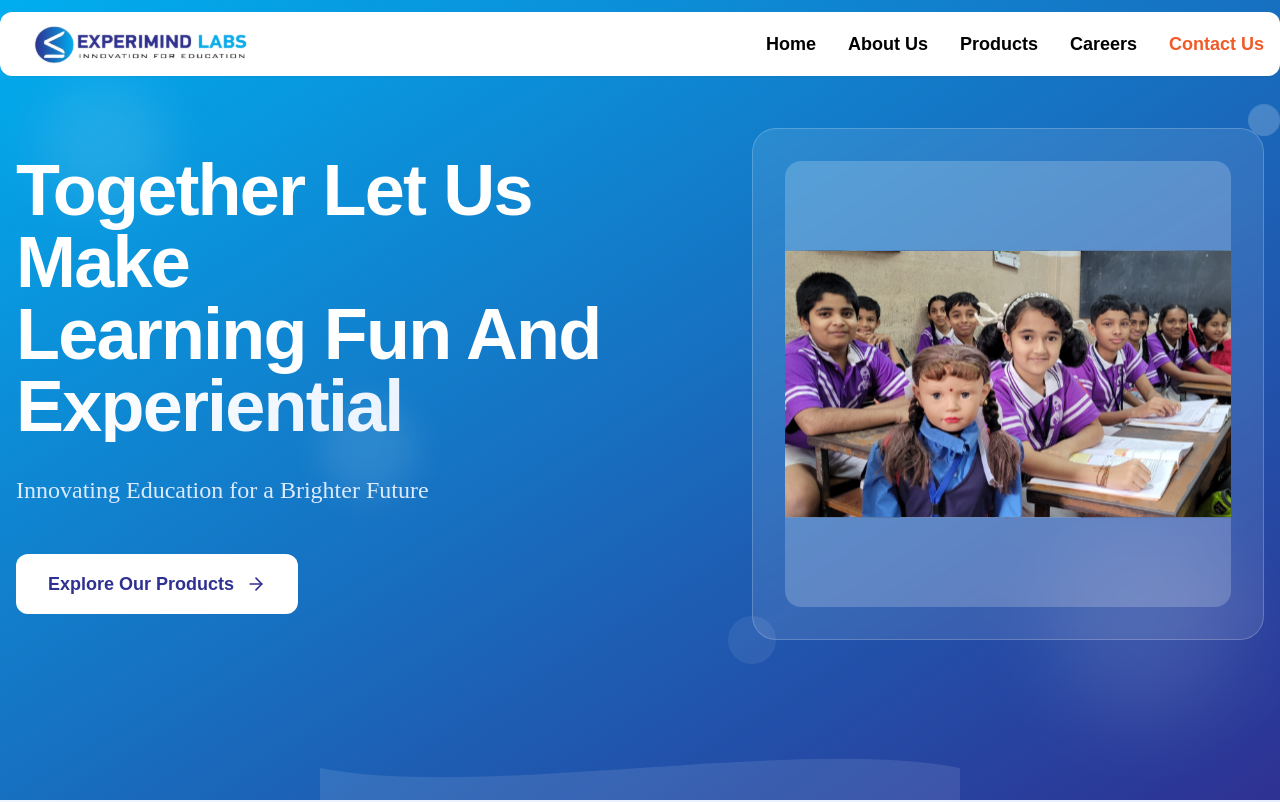
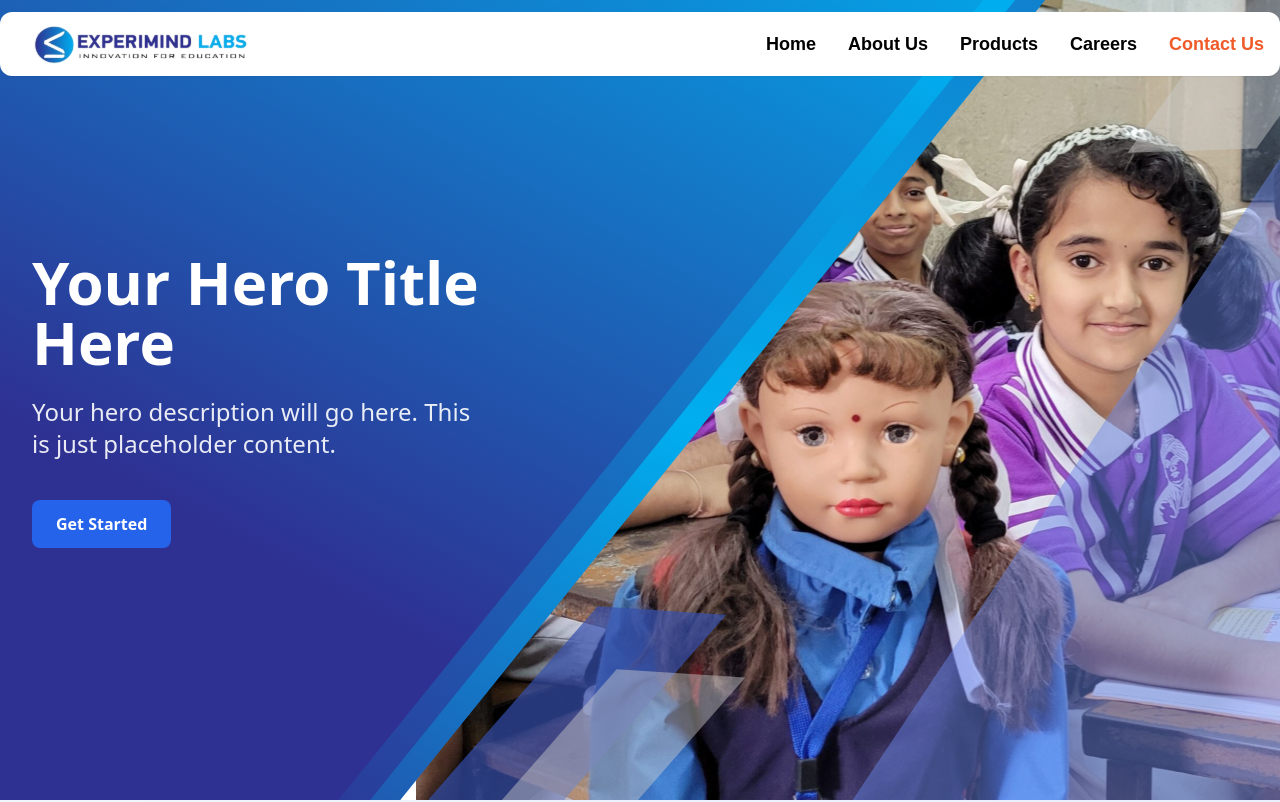
Before and after one commit to Sap3X/Experimind-Website, a React (Create React App) app in the folder frontend/: page / in a window 1280 px wide. Shown: the top 802 px of the page. Built offline with nearby package versions, Linux system fonts and the light colour scheme.

Commit message:
Refactor HeroSec and Careers components: Update layout, enhance accessibility, and improve styling. Add social media icons in Contact page.

```diff
--- a/frontend/src/components/HeroSec.jsx
+++ b/frontend/src/components/HeroSec.jsx
@@ -1,80 +1,52 @@
 import React from "react";
-import { ArrowRight } from "lucide-react";
-import img from "../assets/Experimind-Labs-Hero-Img.svg";
+import bg_hero from "../assets/Bg-of-Hero-img.svg";
+import heroimg from "../assets/Experimind-Labs-Hero-Img.svg"
 
-export default function HeroSection() {
+export default function HeroSec() {
   return (
-    <section className="min-h-screen bg-gradient-to-br from-[#00AEEF] to-[#2E3192] relative overflow-hidden">
-      {/* Background decorative elements */}
-      <div className="absolute inset-0 opacity-10">
-        <div className="absolute top-20 left-10 w-32 h-32 bg-white rounded-full blur-xl"></div>
-        <div className="absolute bottom-20 right-10 w-48 h-48 bg-white rounded-full blur-2xl"></div>
-        <div className="absolute top-1/2 left-1/4 w-24 h-24 bg-white rounded-full blur-lg"></div>
-      </div>
+    <>
+      <div className="w-full h-screen min-h-[500px] max-h-[1024px] relative overflow-hidden">
+        {/* Background Hero Image */}
+        <img
+          className=" absolute -left-20 -top-80  sm:inset-0 z-10 w-full h-full object-cover"
+            src={bg_hero}
+            alt=""
+            loading="lazy"
+          />
 
-      <div className="container mx-auto px-4 py-8 lg:py-16 relative z-10">
-        <div className="flex flex-col lg:flex-row items-center justify-between min-h-[80vh] gap-8 lg:gap-12">
-          {/* Left Content Section */}
-          <div className="flex-1 text-white space-y-6 lg:space-y-8 text-center lg:text-left order-2 lg:order-1">
-            {/* Main Heading */}
-            <h1 className="Utility-font-Montserrat text-4xl sm:text-5xl lg:text-6xl xl:text-7xl font-bold leading-tight tracking-tight">
-              <span className="block">Together Let Us Make</span>
-              <span className="block "> Learning Fun And</span>
-              <span className="block bg-gradient-to-r from-white to-blue-100 bg-clip-text text-transparent">
-                Experiential
-              </span>
-            </h1>
+        {/* Main Hero Image - Positioned */}
+        <img
+          className="absolute inset-0 w-full h-full sm:object-cover object-left
+                  sm:object-bottom
+                  md:object-right
+                  xl:translate-x-24 xl:top-0 xl:left-80
+                  2xl:translate-x-32 2xl:top-0 2xl:left-48 2xl:object-contain"
+          src={heroimg}
+          alt="Experimind Labs Hero"
+        />
 
-            {/* Subheading */}
-            <h3 className="Utility-font-Buenard text-lg sm:text-xl lg:text-2xl font-medium text-blue-100 leading-relaxed max-w-2xl mx-auto lg:mx-0">
-              Innovating Education for a Brighter Future
-            </h3>
-
-            {/* CTA Button */}
-            <div className="pt-4">
-              <button
-                className="group relative Utility-font-NunitoSans inline-flex items-center gap-3 bg-white text-[#2E3192] px-8 py-4 rounded-xl font-semibold text-lg transition-all duration-300 hover:bg-blue-50 hover:shadow-2xl hover:scale-105 active:scale-95 transform"
-              >
-                <span>Explore Our Products</span>
-                <ArrowRight
-                  size={20}
-                  className="transition-transform duration-300 group-hover:translate-x-1"
-                />
-
-                {/* Button glow effect */}
-                <div className="absolute inset-0 rounded-full bg-white opacity-0 group-hover:opacity-20 transition-opacity duration-300 blur-xl"></div>
-              </button>
-            </div>
-          </div>
-
-          {/* Right Image Placeholder Section */}
-          <div className="flex-1 max-w-lg w-full order-1 lg:order-2">
-            <div className="relative group">
-              {/* Main image placeholder */}
-              <div className="bg-white/10 backdrop-blur-sm rounded-3xl p-8 border border-white/20 transition-all duration-300 group-hover:bg-white/15 group-hover:border-white/30 group-hover:scale-105 group-hover:shadow-2xl">
-                <div className="aspect-square bg-white/20 rounded-2xl flex flex-col items-center justify-center hover:text-white transition-colors duration-300">
-                  <img className="object-fill h-full" src={img} alt="" />
+        {/* Content Area - Left positioned */}
+        <div className="absolute inset-0 flex items-center z-10">
+          <div className="w-full max-w-7xl mx-auto px-4 sm:px-6 lg:px-8">
+            <div className="w-full lg:w-1/2 xl:w-2/5">
+              <div className="text-white space-y-6">
+                {/* Placeholder content - Replace with your actual content */}
+                <h1 className="text-3xl sm:text-4xl md:text-5xl lg:text-6xl font-bold leading-tight">
+                  Your Hero Title Here
+                </h1>
+                <p className="text-lg sm:text-xl md:text-2xl opacity-90 max-w-md">
+                  Your hero description will go here. This is just placeholder content.
+                </p>
+                <div className="pt-4">
+                  <button className="bg-blue-600 hover:bg-blue-700 px-6 py-3 rounded-lg text-white font-semibold transition-colors">
+                    Get Started
+                  </button>
                 </div>
               </div>
-
-              {/* Floating elements around image */}
-              <div className="absolute -top-4 -right-4 w-8 h-8 bg-white/20 rounded-full animate-bounce"></div>
-              <div className="absolute -bottom-6 -left-6 w-12 h-12 bg-white/15 rounded-full animate-pulse"></div>
-              <div className="absolute top-1/2 -right-8 w-6 h-6 bg-white/25 rounded-full animate-ping"></div>
             </div>
           </div>
         </div>
       </div>
-
-      {/* Bottom wave decoration */}
-      <div className="absolute bottom-0 left-0 right-0">
-        <svg viewBox="0 0 1200 120" className="w-full h-16 text-white/10">
-          <path
-            d="M0,60 C300,120 900,0 1200,60 L1200,120 L0,120 Z"
-            fill="currentColor"
-          ></path>
-        </svg>
-      </div>
-    </section>
+    </>
   );
 }
--- a/frontend/src/pages/Careers.jsx
+++ b/frontend/src/pages/Careers.jsx
@@ -215,11 +215,11 @@ const Careers = () => {
           alt="Careers Background"
           className="w-full h-[900px] object-cover object-center"
         />
-        <div className="absolute inset-0 flex flex-col items-center justify-center text-center z-10 px-4 max-w-4xl mx-auto">
-          <h1 className="text-white text-4xl md:text-6xl font-bold mb-6">
+        <div className="absolute inset-0 flex flex-col items-center justify-center text-center z-10 max-w-4xl mx-auto">
+          <h1 className="Utility-font-Montserrat text-white text-3xl sm:text-4xl lg:text-6xl font-bold text-center mb-12 lg:mb-16">
             Why you should Choose Us?
           </h1>
-          <p className="text-white text-lg md:text-2xl max-w-2xl mx-auto">
+          <p className="Utility-font-Buenard text-white text-lg md:text-2xl max-w-2xl mx-auto">
             At Experimind Labs, we foster a culture of innovation, continuous learning,
             and meaningful impact through cutting-edge technology.
             Join us to work with brilliant minds on transformative projects that shape the future.
@@ -232,7 +232,7 @@ const Careers = () => {
 
       {/* URGENT HIRING Section */}
       <div className="py-16 md:py-24 bg-white relative">
-        <h3 className="text-center text-[#2F327D] text-5xl lg:text-6xl font-bold">
+        <h3 className="Utility-font-Montserrat Utility-color-Blue text-3xl sm:text-4xl lg:text-6xl font-bold text-center mb-12 lg:mb-16">
           URGENT HIRING
         </h3>
 
@@ -269,19 +269,19 @@ const Careers = () => {
 
       {/* Job Listings */}
       <div className="px-6 lg:px-40 mb-20">
-        <h2 className="text-[#2F327D] text-3xl md:text-4xl lg:text-5xl font-bold text-center mb-20">
+        <h2 className="Utility-font-Montserrat Utility-color-Blue text-3xl sm:text-4xl lg:text-6xl font-bold text-center mb-12 lg:mb-16">
           Join Our Growing Team
         </h2>
 
-        <div className="space-y-16">
+        <div className=" space-y-16">
           {jobs.length > 0 ? (
             jobs.map((job, idx) => (
               <div key={idx} className="bg-[#f5f5f5] rounded-2xl p-6 md:p-10 shadow-md">
                 <div className="flex flex-col md:flex-row justify-between items-center">
                   <div className="flex-1 space-y-4">
-                    <h3 className="text-black text-2xl md:text-3xl font-bold">{job.title}</h3>
-                    <p className="text-black text-lg md:text-xl">{job.description}</p>
-                    <pre className="text-black whitespace-pre-wrap text-sm md:text-base">
+                    <h3 className="Utility-font-Montserrat text-black text-2xl md:text-3xl font-bold">{job.title}</h3>
+                    <p className="Utility-font-NunitoSans text-black text-lg md:text-xl">{job.description}</p>
+                    <pre className="Utility-font-NunitoSans text-black whitespace-pre-wrap text-sm md:text-base">
                       Key Requirements:
                       {job.requirements
                         ?.split(/,\s*|\.\s*/)
@@ -292,7 +292,7 @@ const Careers = () => {
                   </div>
                   <div className="mt-6 md:mt-0 md:ml-10">
                     <button
-                      className="bg-[#FFDD15] text-black text-lg lg:text-xl py-3 px-6 rounded-lg"
+                      className="Utility-font-NunitoSans bg-[#FFDD15] text-black text-lg lg:text-xl py-3 px-6 rounded-lg"
                       onClick={() => handleApplyClick(job)}
                     >
                       Apply Now →
@@ -333,14 +333,14 @@ const Careers = () => {
                 </svg>
               </button>
 
-              <div className="mb-6">
+              <div className="Utility-font-Montserrat mb-6">
                 <h2 className="text-2xl font-bold text-gray-800">Application Form</h2>
                 <p className="text-gray-600 text-sm">
                   Fields marked with <span className="text-red-500">*</span> are required
                 </p>
               </div>
 
-              <form onSubmit={handleInternshipSubmit}>
+              <form className="Utility-font-NunitoSans" onSubmit={handleInternshipSubmit}>
                 <div className="mb-4">
                   <label htmlFor="name" className="block font-medium text-gray-700 mb-1 after:content-['_*'] after:text-red-500">
                     Full Name
@@ -503,7 +503,7 @@ const Careers = () => {
               </button>
 
               <div className="mb-6">
-                <h2 className="text-2xl font-bold text-gray-800">
+                <h2 className="Utility-font-Montserrat text-2xl font-bold text-gray-800">
                   Apply for {selectedJob?.title || 'Position'}
                 </h2>
                 <p className="text-gray-600 text-sm">
@@ -511,7 +511,7 @@ const Careers = () => {
                 </p>
               </div>
 
-              <form onSubmit={handleSubmit}>
+              <form className="Utility-font-NunitoSans" onSubmit={handleSubmit}>
                 <div className="mb-4">
                   <label htmlFor="name" className="block font-medium text-gray-700 mb-1 after:content-['_*'] after:text-red-500">
                     Full Name
```
Also changed, not shown: frontend/src/pages/Contact.jsx (+102 -48 lines).
